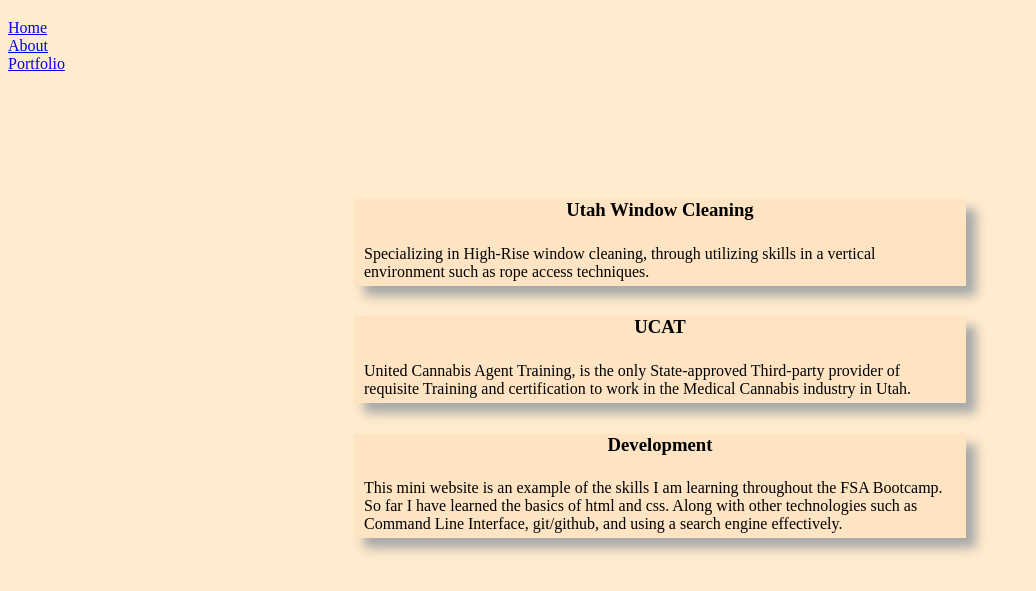
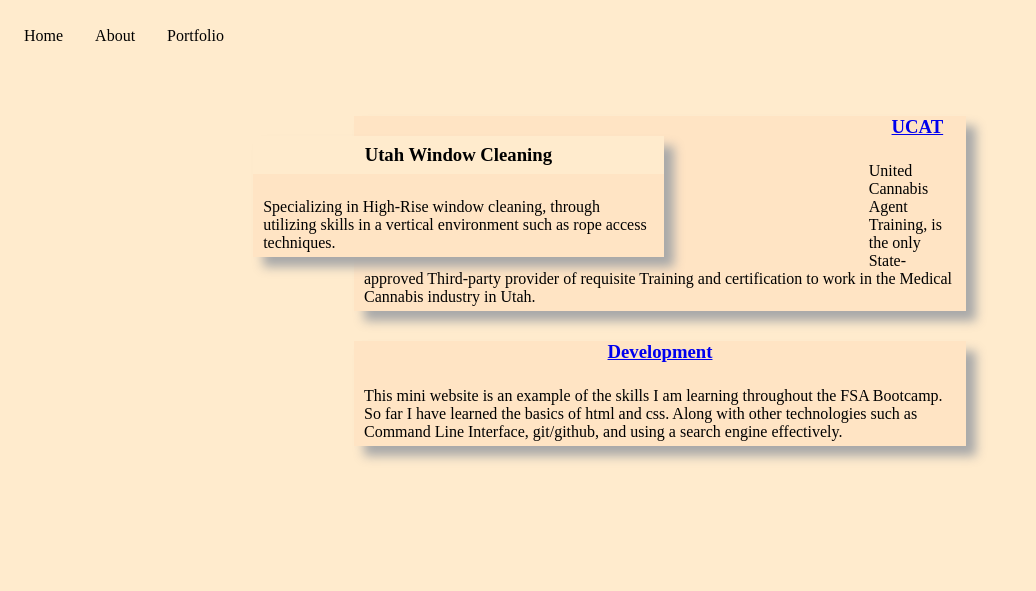
Before and after one commit to dane-hoffman/personal_site, a plain HTML site: page portfolio.html in a window 1280 px wide. Shown: the part 103-694 px from the top of the page, without its empty margins (0-1036 px from the left). Drawn offline with Linux system fonts and the light colour scheme.

Commit message:
Styled the navbar, added links to porfolio page, messed up content in the process; removing ol/ul elements within body of content

```diff
--- a/portfolio.html
+++ b/portfolio.html
@@ -6,7 +6,7 @@
     <body>
         <header>
             <h1>A few projects</h1>
-            <nav class="navbar">
+            <nav>
                 <ul>
                     <li><a href="index.html">Home</a></li>
                     <li><a href="about.html">About</a></li>
@@ -18,20 +18,20 @@
             <ul>
                 <li>
                     <section>
-                    <h3>Utah Window Cleaning</h3>
+                        <h3><a href="https://www.slcwindowclean.com">Utah Window Cleaning</a></h3>
                     <p>Specializing in High-Rise window cleaning, through utilizing skills in a vertical environment
                         such as rope access techniques.
                     </p>
                     </section>
                 </li>
                 <section>
-                    <h3>UCAT</h3>
+                    <h3><a href="https://www.utcannabis.org">UCAT</a></h3>
                     <p>United Cannabis Agent Training, is the only State-approved Third-party provider of requisite Training
                         and certification to work in the Medical Cannabis industry in Utah.
                     </p>
                 </section>
                 <section>
-                    <h3>Development</h3>
+                    <h3><a href="https://www.linkedin.com/in/hoffmandane/">Development</a></h3>
                     <p>This mini website is an example of the skills I am learning throughout the FSA Bootcamp. So far I have learned
                         the basics of html and css. Along with other technologies such as Command Line Interface, git/github, and using
                         a search engine effectively.
--- a/style.css
+++ b/style.css
@@ -1,3 +1,26 @@
+/*nav ul{
+    list-style: none;
+    margin: 0;
+    padding: 0;
+    background-color: none;
+  }
+
+  .navbar {
+        float:left;
+        display: block;
+        color: #000;
+        background-color: gainsboro;
+        padding: 8px 16px;
+        text-decoration: none;
+  }
+
+
+      .navbar:hover {
+        background-color: #b6cdd3;
+        color: white;
+      }
+*/
+
 nav ul{
     list-style-type: none;
     margin: 0;
@@ -5,12 +28,30 @@ nav ul{
     overflow: hidden;
     background-color: none;
   }
+
+  li {
+    float:left;
+  }
+
+  li a {
+    display: block;
+    color: #000;
+    background-color: blanchedalmond;
+    padding: 8px 16px;
+    text-decoration: none;
+  }
+
+  li a:hover {
+    background-color: #b6cdd3;
+    color: white;
+  }
+
 body {
     background-color: blanchedalmond
 }
 
 main {
-    margin-top:10%;
+    margin-top:5%;
 
 }
 
```
Also changed, not shown: about.html (+1 -1 lines).
